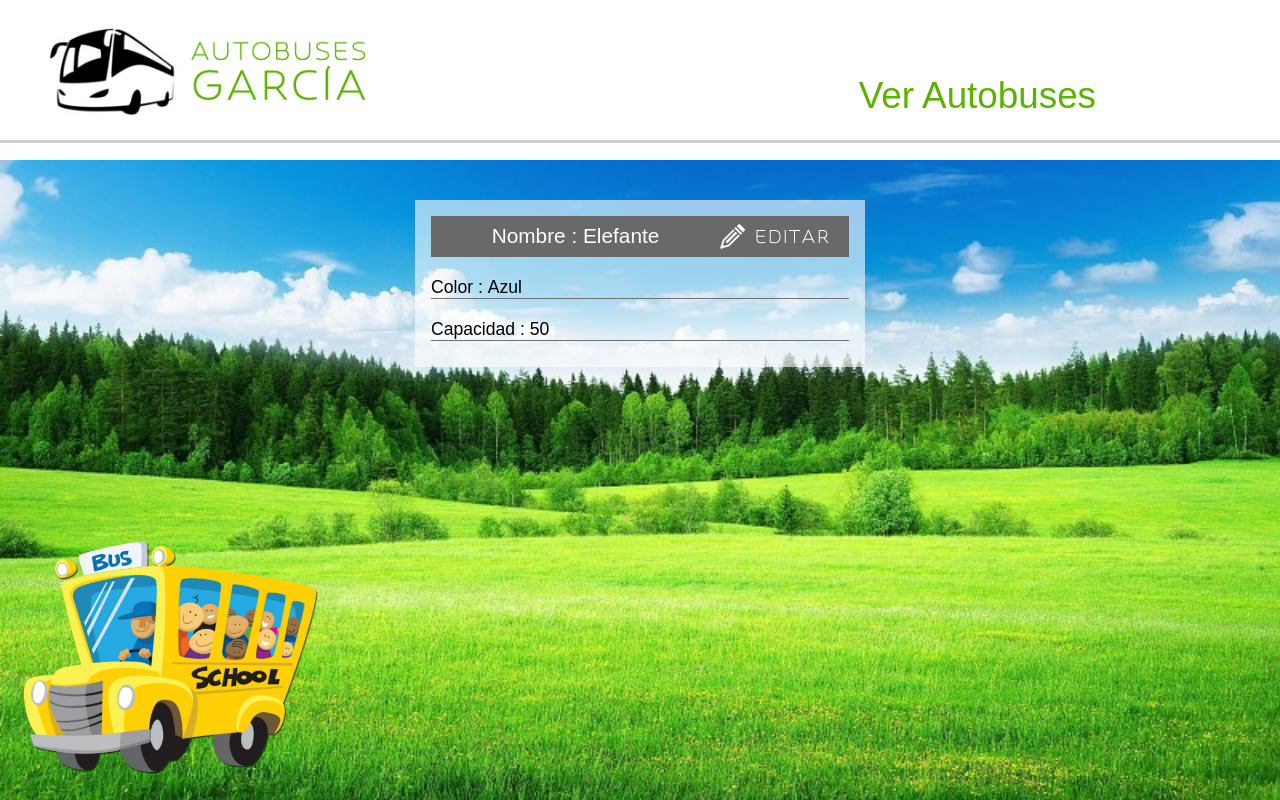
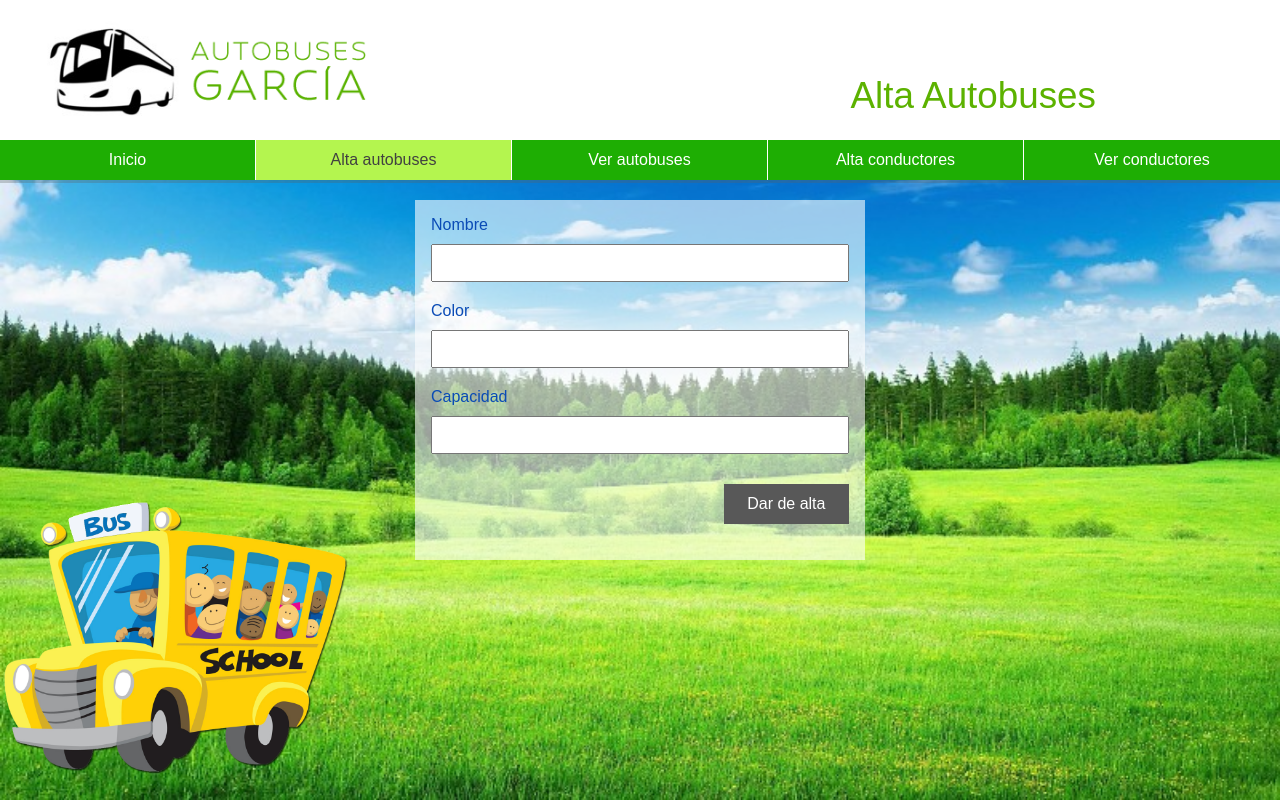
Before and after one commit to Dyvakrrillo/AutobusesGarcia, a PHP site: page /alta_autobuses.php in a window 1280 px wide. Run offline with PHP 8.4, Linux system fonts and the light colour scheme; data comes from the database, SQL or seed files in the repository.

Commit message:
Working on Alta de autobuses

```diff
--- /dev/null
+++ b/Autobuses.php
@@ -0,0 +1,77 @@
+<?php
+/**
+ * Created by PhpStorm.
+ * User: Lolita Tortuguita
+ * Date: 5/4/2019
+ * Time: 15:39
+ */
+
+class Autobuses
+{
+    private $nombre;
+    private $color;
+    private $capacidad;
+
+    function __construct($nombre,$color,$capacidad)
+    {
+        $this->nombre=$nombre;
+        $this->color=$color;
+        $this->capacidad=$capacidad;
+    }
+
+    /**
+     * @return mixed
+     */
+    public function getNombre()
+    {
+        return $this->nombre;
+    }
+
+    /**
+     * @param mixed $nombre
+     */
+    public function setNombre($nombre)
+    {
+        $this->nombre = $nombre;
+    }
+
+    /**
+     * @return mixed
+     */
+    public function getColor()
+    {
+        return $this->color;
+    }
+
+    /**
+     * @param mixed $color
+     */
+    public function setColor($color)
+    {
+        $this->color = $color;
+    }
+
+    /**
+     * @return mixed
+     */
+    public function getCapacidad()
+    {
+        return $this->capacidad;
+    }
+
+    /**
+     * @param mixed $capacidad
+     */
+    public function setCapacidad($capacidad)
+    {
+        $this->capacidad = $capacidad;
+    }
+
+    public function toString(){
+        $resultado = "Nombre: ".$this->nombre;
+        $resultado .="</br>";
+        $resultado .= "Color: ".$this->color;
+        $resultado .="</br>";
+        $resultado .= "Capacidad: ".$this->capacidad;
+    }
+}
--- a/alta_autobuses.php
+++ b/alta_autobuses.php
@@ -1,30 +1,47 @@
 <?php
 include('funciones.php');
-	$resultado = verAutobuses();
+$menu = menu(2);
+
 ?>
 
 <!DOCTYPE html>
 <html>
 <head>
-	<title>Ver Autobuses</title>
+    <title>Alta Autobuses</title>
     <link rel="stylesheet" type="text/css" href="style.css">
 </head>
 <body>
 <header>
     <h1><img src="./images/logo.png" alt="Logo"></h1>
-		<h2>Ver Autobuses</h2>
+    <h2>Alta Autobuses</h2>
 </header>
 
 <nav>
-
+    <ul>
+        <?php echo $menu ?>
+    </ul>
 </nav>
 
-	<section>
-		<?php echo $resultado ?>
-	</section>
+<form method="post" action="funciones.php">
+    <label for="Nombre">Nombre</label>
+    <input type="text" name="Nombre" id="Nombre">
 
-	<article id="ver_autobuses">
+    <label for="Color">Color</label>
+    <input type="text" name="Color" id="Color">
+
+    <label for="Capacidad">Capacidad</label>
+    <input type="text" name="Capacidad" id="Capacidad">
+
+    <input type="submit" value="Dar de alta" name="alta">
+
+    <div class="clearfix"></div>
+
+</form>
+
+<article id="autobus">
     <img src="./images/autobus.png" alt="Autobuses">
 </article>
+
+
 </body>
 </html>
--- a/funciones.php
+++ b/funciones.php
@@ -2,12 +2,30 @@
 
 include('./dbPDO/BaseDatos.php');
 include ('./dbPDO/DBMySQL.php');
+include ('./Autobuses.php');
 
+/*Si vengo de dar de alta un bus*/
+if(isset($_POST["alta"])){
+    altaAutobus();
+}
 
 function conexionBD($consulta){
 	$dbLocal = new DBMySQL('localhost','root','',3306,'bus','mysql');
 	$dbLocal->setQuery($consulta);
 	return $dbLocal;
+}
+
+function altaAutobus(){
+    $nombre = $_POST["Nombre"];
+    $color = $_POST["Color"];
+    $capacidad = $_POST["Capacidad"];
+
+    $autobus = new Autobuses($nombre,$color,$capacidad);
+
+    /*$consulta = 'INSERT into "autobuses"("Nombre","Color","Capacidad")
+                  VALUES ('.$nombre.','.$color.','.$capacidad.')';
+    $db = conexionBD($consulta);*/
+
 }
 
 function verAutobuses(){
@@ -25,15 +43,35 @@ function verAutobuses(){
 	return $resultado;
 }
 
-function menu(){
-	$menu = '<li><a href="index.php" class="uno">Inicio</a></li>
-			<li><a href="alta_autobuses.php" class="dos">Alta autobuses</a></li>
-			<li><a href="ver_autobuses.php" class="tres">Ver autobuses</a></li>
-			<li><a href="alta_conductores.php" class="cuatro">Alta conductores</a></li>
-			<li><a href="ver_conductores.php" class="cinco">Ver conductores</a></li>';
+function menu($numero){
+    $class1='';$class2='';$class3='';$class4='';$class5='';
+    switch ($numero){
+        case 1:
+            $class1='active';
+            break;
+        case 2:
+            $class2='active';
+            break;
+        case 3:
+            $class3='active';
+            break;
+        case 4:
+            $class4='active';
+            break;
+        case 5:
+            $class5='active';
+            break;
+    }
+
+	$menu = '<li><a href="index.php" class="'.$class1.'">Inicio</a></li>
+			<li><a href="alta_autobuses.php" class="'.$class2.'">Alta autobuses</a></li>
+			<li><a href="ver_autobuses.php" class="'.$class3.'">Ver autobuses</a></li>
+			<li><a href="alta_conductores.php" class="'.$class4.'">Alta conductores</a></li>
+			<li><a href="ver_conductores.php" class="'.$class5.'">Ver conductores</a></li>';
 	return $menu;
 }
 
 
 
+
 ?>
--- a/style.css
+++ b/style.css
@@ -53,6 +53,7 @@ nav ul li{
 	border-right: 1px solid #fff;
 }
 
+
 nav ul li:last-child{
 	border-right: none;
 }
@@ -75,7 +76,7 @@ nav ul li a.active, nav ul li a:hover{
 
 
 
-section{
+section, form{
 	width: 50%;
 	max-width: 450px;
 	background: rgba(255,255,255,0.60);
@@ -142,3 +143,46 @@ article#ver_autobuses img{
 	margin-right: 20px;
 }
 /* Fin Ver autobuses*/
+
+/* Alta autobuses */
+article#autobus{
+    position: absolute;
+    width: 350px;
+    bottom: 20px;
+}
+
+article#autobus img{
+    width: 100%;
+}
+
+form label, form input{
+    width: 100%;
+    font-size: 1em;
+}
+
+form label{
+    color: rgba(10,75,182,1.00);
+}
+
+form input{
+    padding: 0.5em 1em;
+    box-sizing: border-box;
+    margin: 10px 0 20px 0px;
+    color: #585858;
+}
+
+form input[type=submit]{
+    width: 30%;
+    height: 40px;
+    font-size: 1em;
+    border: none;
+    background: #585858;
+    color: #fff;
+    float: right;
+    text-align: center;
+}
+
+.clearfix{
+    clear: both;
+}
+/* Fin Alta autobuses */
--- a/ver_autobuses.php
+++ b/ver_autobuses.php
@@ -1,7 +1,8 @@
 <?php
 	include('funciones.php');
+    $menu = menu(3);
 	$resultado = verAutobuses();
-	$menu = menu();
+
 ?>
 
 <!DOCTYPE html>
```
Lines whose indentation alone changed are shown as unchanged.
